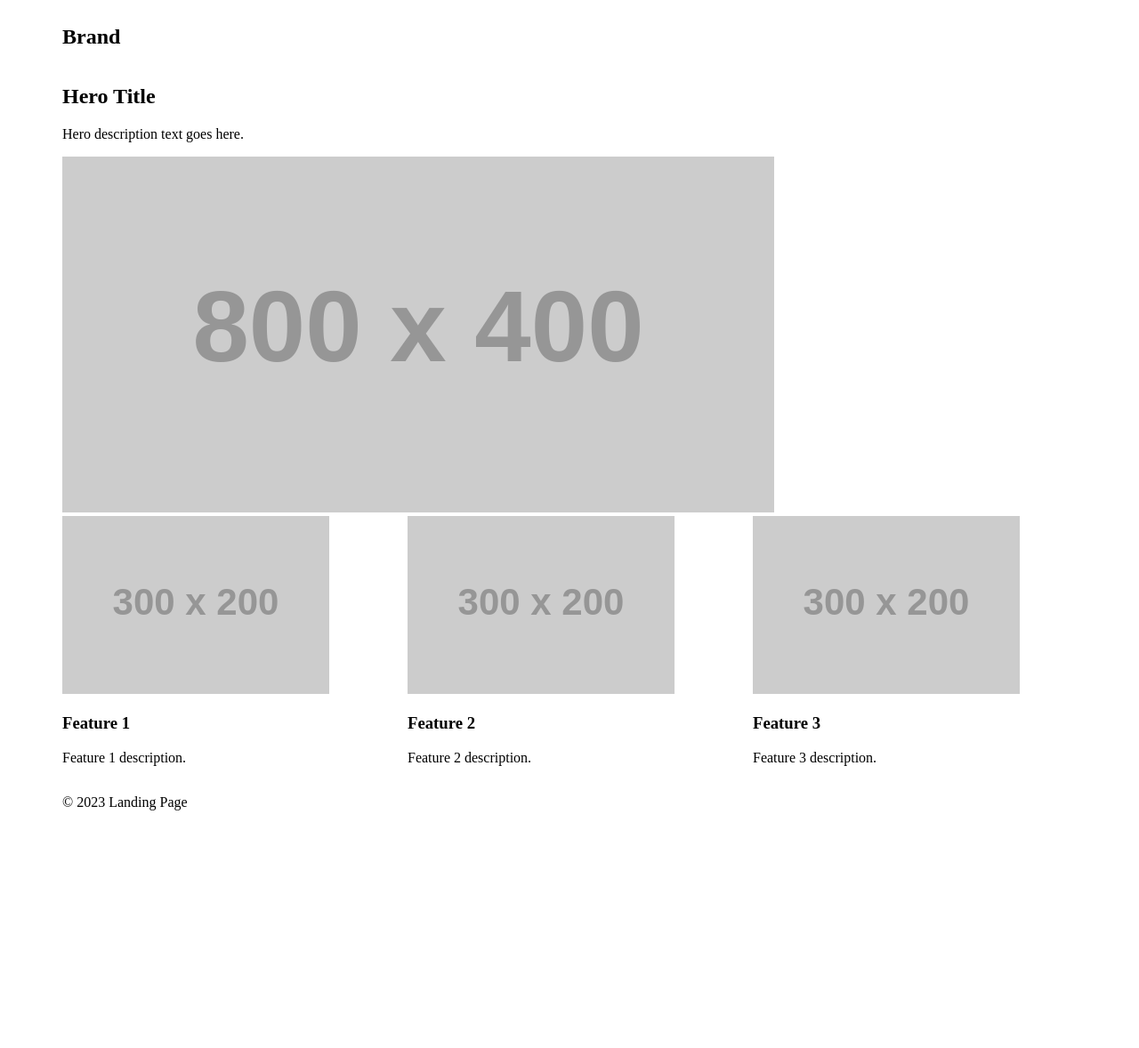
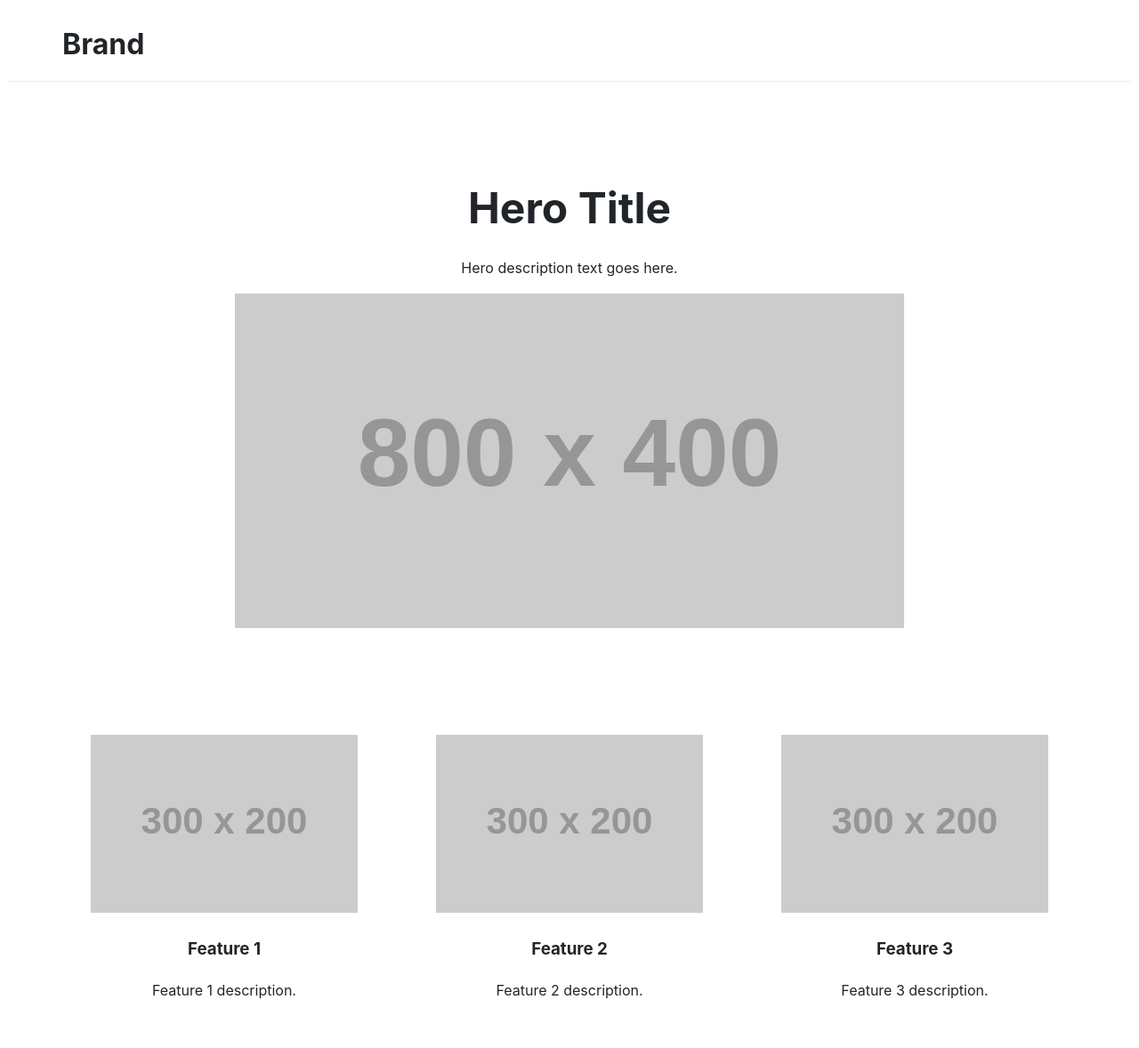
Before and after one commit to andy111223/landing-taskrunner, a website: page index.html in a window 1280 px wide. Shown: the top 1178 px of the page at 89% size. Before the commit the page ends 935 px from the top, so only its background shows below. Drawn offline with nearby package versions, Linux system fonts and the light colour scheme; files that its build step writes are made by us from their sources; placeholder pictures from the web are drawn by us.

Commit message:
feat(rwd): refine spacing and layout at md/lg

```diff
--- a/index.html
+++ b/index.html
@@ -21,7 +21,7 @@
     <main>
         <section class="hero container">
             <div class="row">
-                <div class="col-12">
+                <div class="col-12 col-lg-8 offset-lg-2">
                     <h2>Hero Title</h2>
                     <p>Hero description text goes here.</p>
                     <img src="https://via.placeholder.com/800x400" alt="Hero image">
@@ -31,12 +31,12 @@
 
         <section class="features container">
             <div class="row">
-                <div class="col-12 col-md-4">
+                <div class="col-12 col-md-4 mb-4 mb-md-0">
                     <img src="https://via.placeholder.com/300x200" alt="Feature 1">
                     <h3>Feature 1</h3>
                     <p>Feature 1 description.</p>
                 </div>
-                <div class="col-12 col-md-4">
+                <div class="col-12 col-md-4 mb-4 mb-md-0">
                     <img src="https://via.placeholder.com/300x200" alt="Feature 2">
                     <h3>Feature 2</h3>
                     <p>Feature 2 description.</p>
--- a/sass/style.scss
+++ b/sass/style.scss
@@ -0,0 +1,63 @@
+// Base styles
+body {
+    font-family: -apple-system, BlinkMacSystemFont, "Segoe UI", Roboto, sans-serif;
+    line-height: 1.6;
+    color: #212529;
+}
+
+img {
+    max-width: 100%;
+    height: auto;
+}
+
+// Header
+header {
+    padding: 1rem 0;
+    border-bottom: 1px solid #e9ecef;
+}
+
+h1 {
+    font-size: 1.5rem;
+    margin: 0;
+
+    @media (min-width: 768px) {
+        font-size: 2rem;
+    }
+}
+
+// Hero section
+.hero {
+    padding: 2rem 0;
+    text-align: center;
+
+    @media (min-width: 768px) {
+        padding: 4rem 0;
+    }
+
+    h2 {
+        font-size: 2rem;
+        margin-bottom: 1rem;
+
+        @media (min-width: 768px) {
+            font-size: 3rem;
+        }
+    }
+}
+
+// Features section
+.features {
+    padding: 3rem 0;
+
+    .col-12.col-md-4 {
+        margin-bottom: 2rem;
+        text-align: center;
+    }
+}
+
+// Footer
+footer {
+    padding: 2rem 0;
+    background-color: #f8f9fa;
+    border-top: 1px solid #e9ecef;
+    text-align: center;
+}
```
Also changed, not shown: package.json (+8 -9 lines), css/style.css (added), 2 other files.
